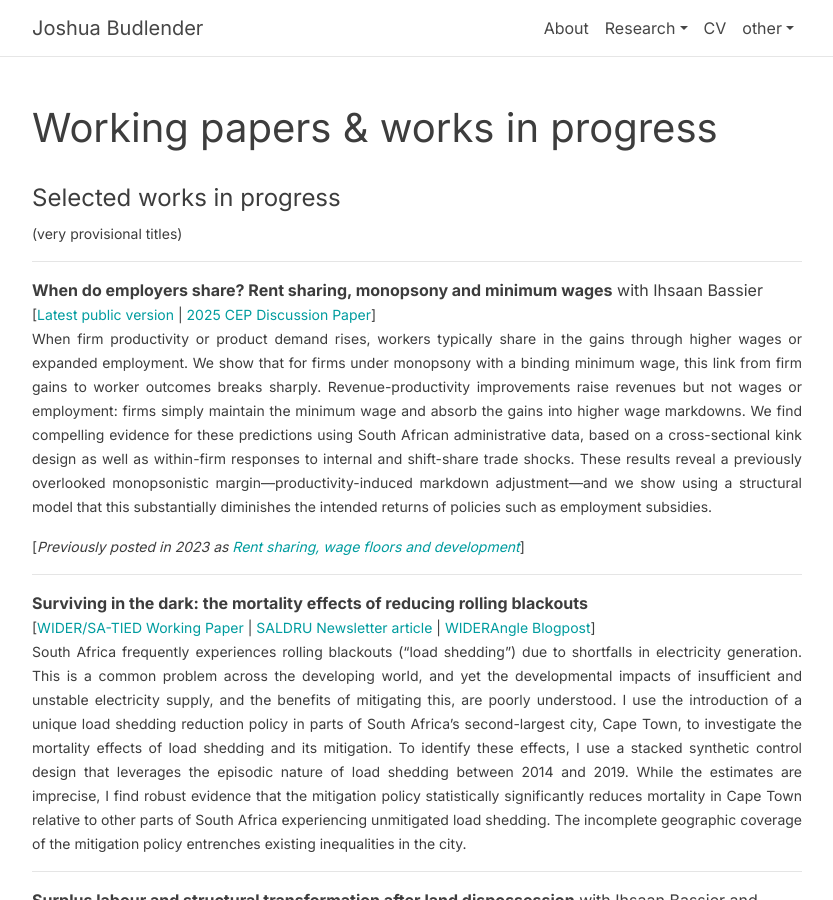
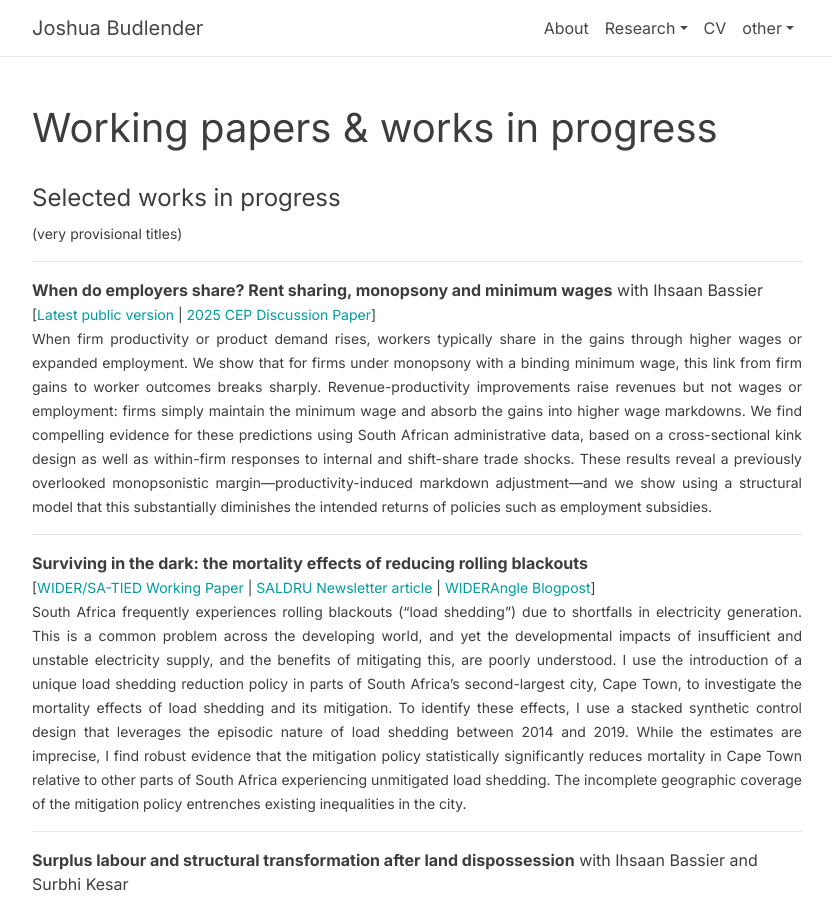
Before and after one commit to jbudlender/jbudlender.github.io, a Jekyll site: the page built from _pages/working.md, in a window 1280 px wide and 900 px high. Shown: the whole window, without its empty margins (223-1056 px from the left). Built offline with Jekyll 4.4.1, drawn with Linux system fonts in a browser that asks for light colours; comment, search, counter and statistics services are not loaded; a style sheet for code colours, icons or effects is not loaded.

Commit message:
remove 2023 wp reference

```diff
--- a/_pages/working.md
+++ b/_pages/working.md
@@ -14,7 +14,6 @@ nav: false
 <small>[[Latest public version](/assets/pdf/rentsharing.pdf) | [2025 CEP Discussion Paper](https://cep.lse.ac.uk/pubs/download/dp2134.pdf)]
 When firm productivity or product demand rises, workers typically share in the gains through higher wages or expanded employment. We show that for firms under monopsony with a binding minimum wage, this link from firm gains to worker outcomes breaks sharply. Revenue-productivity improvements raise revenues but not wages or employment: firms simply maintain the minimum wage and absorb the gains into higher wage markdowns. We find compelling evidence for these predictions using South African administrative data, based on a cross-sectional kink design as well as within-firm responses to internal and shift-share trade shocks.  These results reveal a previously overlooked monopsonistic margin---productivity-induced markdown adjustment---and we show using a structural model that this substantially diminishes the intended returns of policies such as employment subsidies.
 {: style="text-align: justify"}
-<small>[*Previously posted in 2023 as [Rent sharing, wage floors and development](https://www.wider.unu.edu/sites/default/files/Publications/Working-paper/PDF/wp2023-132-rent-sharing-wage-floors-development.pdf)*]
 
 * * *
 
```
